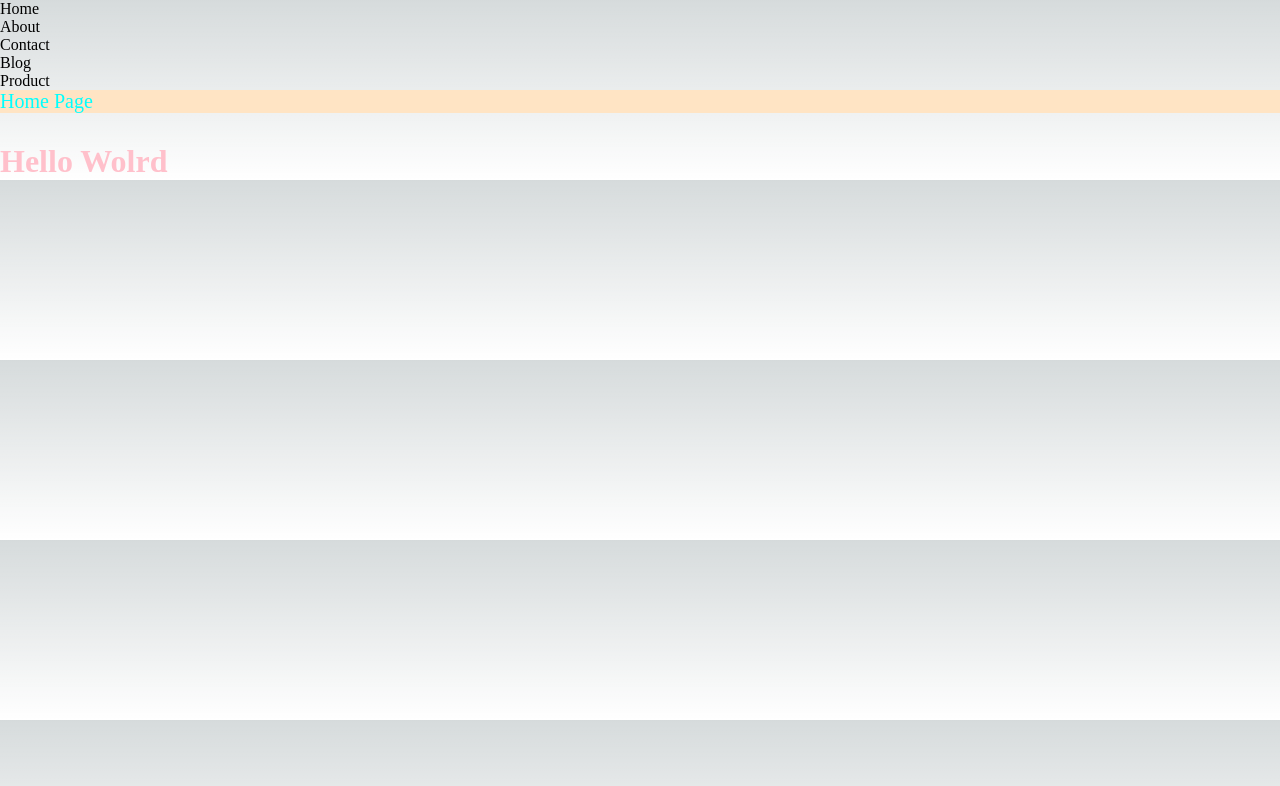
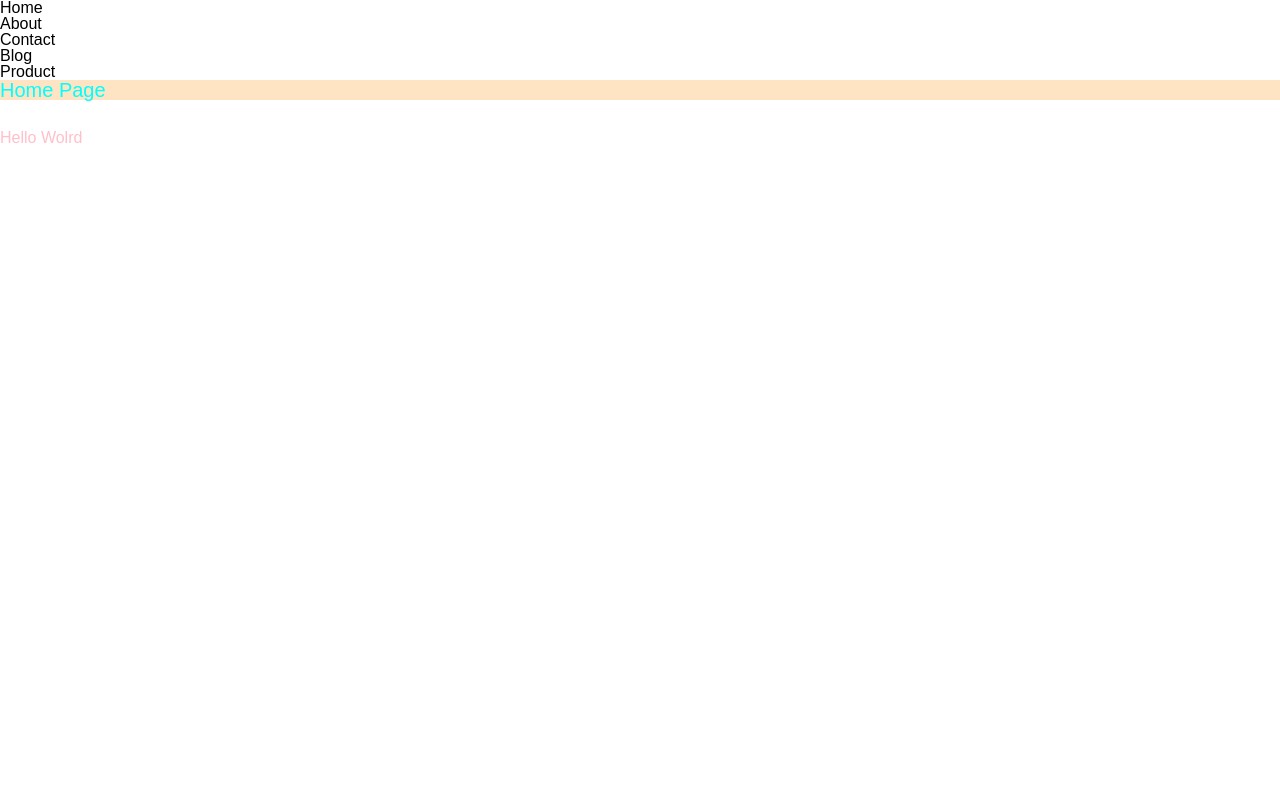
Before and after one commit to Jaichouhan/next_js_project, a Next.js app: page /home in a window 1280 px wide. Shown: the top 786 px of the page. Built offline with nearby package versions, Linux system fonts and the light colour scheme.

Commit message:
create discount component

```diff
--- a/pages/_app.js
+++ b/pages/_app.js
@@ -1,5 +1,5 @@
-import '@/styles/globals.css'
+import "@/styles/globals.css";
 
 export default function App({ Component, pageProps }) {
-  return <Component {...pageProps} />
+  return <Component {...pageProps} />;
 }
--- a/pages/index.js
+++ b/pages/index.js
@@ -3,16 +3,18 @@ import Image from "next/image";
 import { Inter } from "next/font/google";
 import styles from "@/styles/Home.module.css";
 import Navbar from "@/components/Navbar";
+import Offer from "@/components/Offer";
 
 const inter = Inter({ subsets: ["latin"] });
 
 export default function Home() {
   return (
     <>
+      <Offer />
       <Navbar />
       <Head>
-        <title>Learning</title>
-        <meta name="description" content="Generated by create next app" />
+        <title>Fit4Sure</title>
+        <meta name="description" content="Fit4Sure" />
         <meta name="viewport" content="width=device-width, initial-scale=1" />
         <link rel="icon" href="/favicon.ico" />
       </Head>
--- a/pages/user/index.js
+++ b/pages/user/index.js
@@ -10,7 +10,7 @@ const index = () => {
         <h1>My Name is jai</h1>
         <button onClick={() => route.replace(`user/jai`)}>
           {" "}
-          Go Your Name Page{" "}
+          Go Your Name Page Index{" "}
         </button>
       </div>
     </>
--- a/styles/Home.module.css
+++ b/styles/Home.module.css
@@ -4,3 +4,12 @@
   color: aqua;
   background-color: bisque;
 }
+.discount {
+  font-weight: 400;
+  background-color: rgb(241, 91, 44);
+  color: rgb(242, 242, 242);
+  font-size: 0.88rem;
+  transition: opacity 300ms ease-out 0s;
+  padding: 18px;
+  text-align: center;
+}
--- a/styles/globals.css
+++ b/styles/globals.css
@@ -1,107 +1,16 @@
-:root {
-  --max-width: 1100px;
-  --border-radius: 12px;
-  --font-mono: ui-monospace, Menlo, Monaco, 'Cascadia Mono', 'Segoe UI Mono',
-    'Roboto Mono', 'Oxygen Mono', 'Ubuntu Monospace', 'Source Code Pro',
-    'Fira Mono', 'Droid Sans Mono', 'Courier New', monospace;
-
-  --foreground-rgb: 0, 0, 0;
-  --background-start-rgb: 214, 219, 220;
-  --background-end-rgb: 255, 255, 255;
-
-  --primary-glow: conic-gradient(
-    from 180deg at 50% 50%,
-    #16abff33 0deg,
-    #0885ff33 55deg,
-    #54d6ff33 120deg,
-    #0071ff33 160deg,
-    transparent 360deg
-  );
-  --secondary-glow: radial-gradient(
-    rgba(255, 255, 255, 1),
-    rgba(255, 255, 255, 0)
-  );
-
-  --tile-start-rgb: 239, 245, 249;
-  --tile-end-rgb: 228, 232, 233;
-  --tile-border: conic-gradient(
-    #00000080,
-    #00000040,
-    #00000030,
-    #00000020,
-    #00000010,
-    #00000010,
-    #00000080
-  );
-
-  --callout-rgb: 238, 240, 241;
-  --callout-border-rgb: 172, 175, 176;
-  --card-rgb: 180, 185, 188;
-  --card-border-rgb: 131, 134, 135;
+* {
+  background: none repeat scroll 0 0 transparent;
+  border: none;
+  border-spacing: 0;
+  color: unset;
+  font-family: "PT Sans Narrow", sans-serif;
+  font-size: 16px;
+  font-weight: normal;
+  line-height: 1;
+  list-style: none outside none;
+  margin: 0;
+  padding: 0;
+  text-align: left;
+  text-decoration: none;
+  text-indent: 0;
 }
-
-@media (prefers-color-scheme: dark) {
-  :root {
-    --foreground-rgb: 255, 255, 255;
-    --background-start-rgb: 0, 0, 0;
-    --background-end-rgb: 0, 0, 0;
-
-    --primary-glow: radial-gradient(rgba(1, 65, 255, 0.4), rgba(1, 65, 255, 0));
-    --secondary-glow: linear-gradient(
-      to bottom right,
-      rgba(1, 65, 255, 0),
-      rgba(1, 65, 255, 0),
-      rgba(1, 65, 255, 0.3)
-    );
-
-    --tile-start-rgb: 2, 13, 46;
-    --tile-end-rgb: 2, 5, 19;
-    --tile-border: conic-gradient(
-      #ffffff80,
-      #ffffff40,
-      #ffffff30,
-      #ffffff20,
-      #ffffff10,
-      #ffffff10,
-      #ffffff80
-    );
-
-    --callout-rgb: 20, 20, 20;
-    --callout-border-rgb: 108, 108, 108;
-    --card-rgb: 100, 100, 100;
-    --card-border-rgb: 200, 200, 200;
-  }
-}
-
-* {
-  box-sizing: border-box;
-  padding: 0;
-  margin: 0;
-}
-
-html,
-body {
-  max-width: 100vw;
-  overflow-x: hidden;
-}
-
-body {
-  color: rgb(var(--foreground-rgb));
-  background: linear-gradient(
-      to bottom,
-      transparent,
-      rgb(var(--background-end-rgb))
-    )
-    rgb(var(--background-start-rgb));
-}
-
-a {
-  color: inherit;
-  text-decoration: none;
-}
-
-@media (prefers-color-scheme: dark) {
-  html {
-    color-scheme: dark;
-  }
-}
```
Also changed, not shown: components/Offer.js (added, +148 -0 lines).
